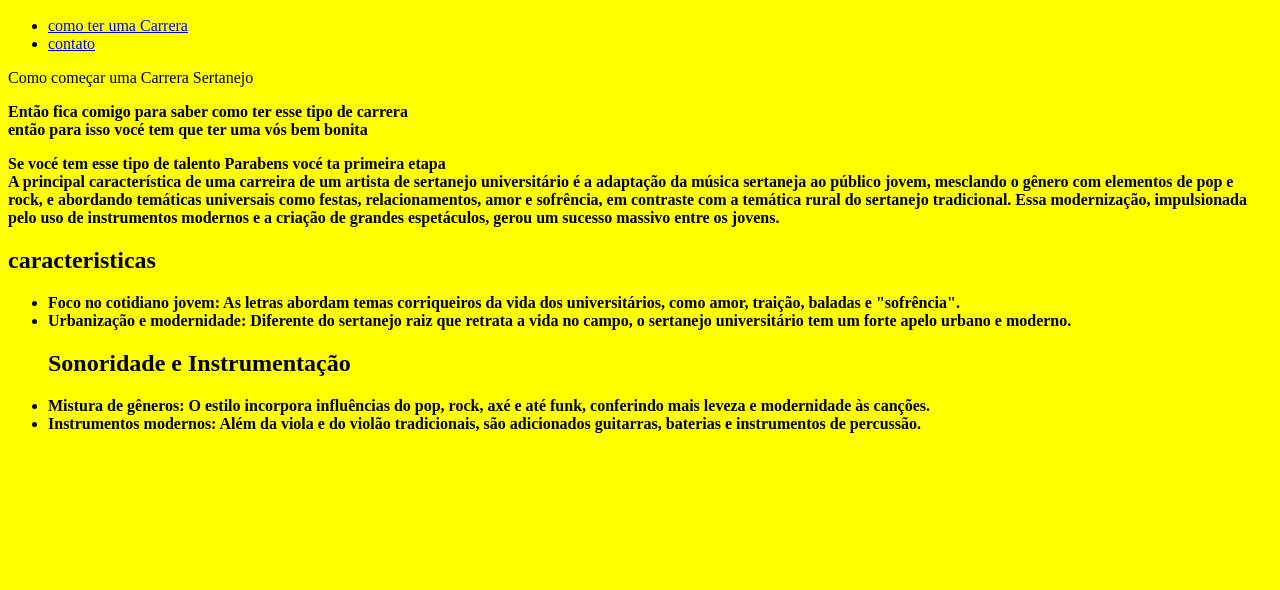
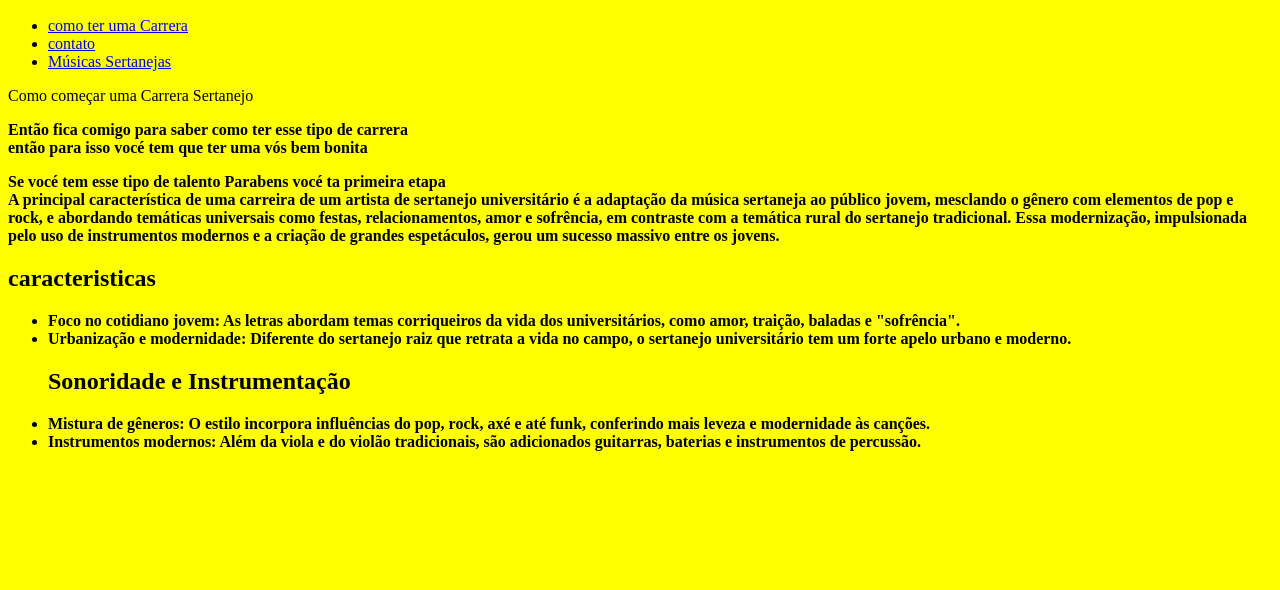
Before and after one commit to mariaeduard9283-sketch/como-ter-uma-carreira-sertaneja, a plain HTML site: page index.html in a window 1280 px wide. Shown: the part 210-800 px from the top of the page. Drawn offline with Linux system fonts and the light colour scheme.

Commit message:
mudancas

```diff
--- a/index.html
+++ b/index.html
@@ -18,6 +18,7 @@
     <ul>
     <li><a href="projet.html">como ter uma Carrera</a></li>
     <li><a href="contato.html">contato</a></li>
+    <li><a href="01/index1.html">Músicas Sertanejas</a></li>
     </ul>
   </nav>
   <p> Como começar uma Carrera Sertanejo<b>
```
Also changed, not shown: css/css.css (added).
